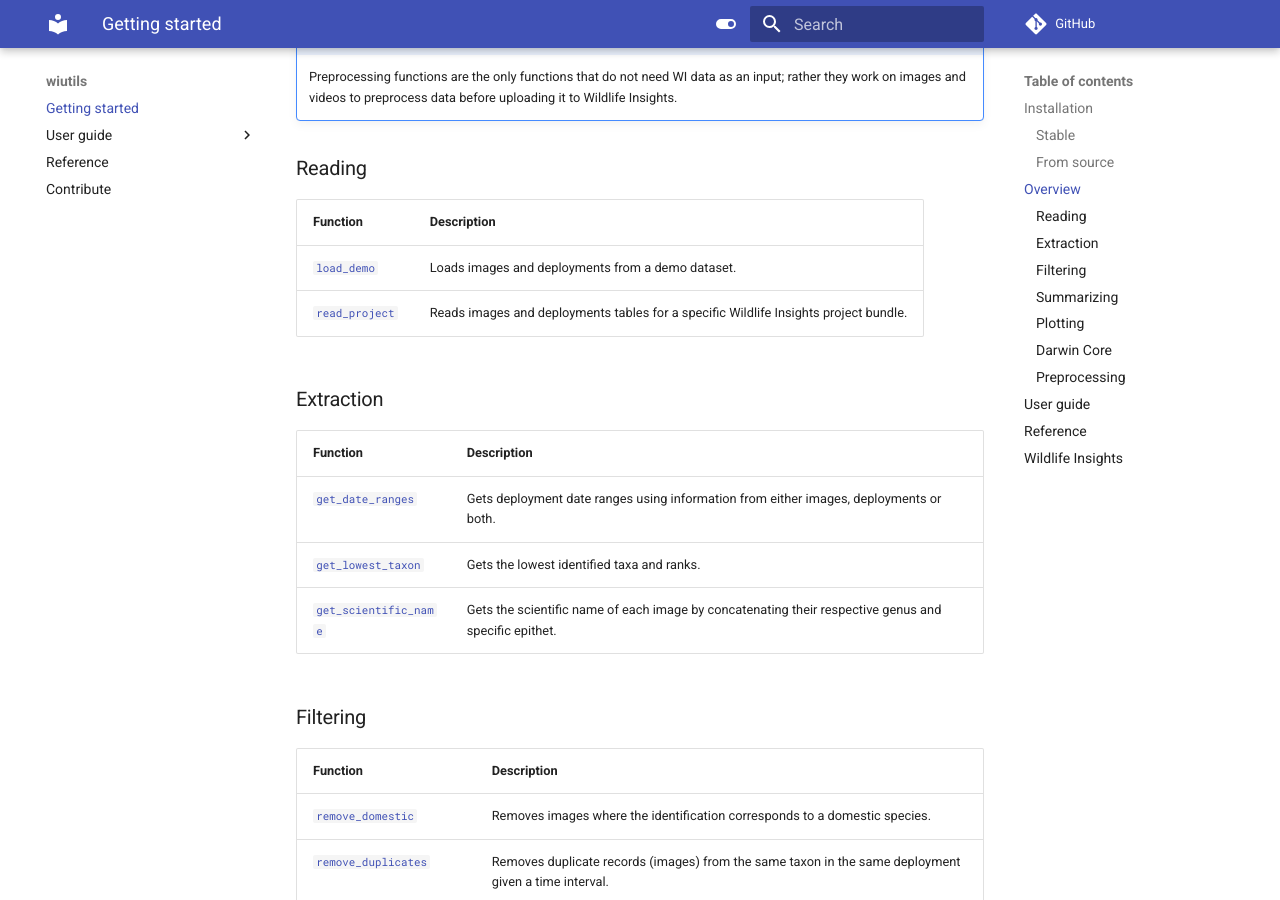
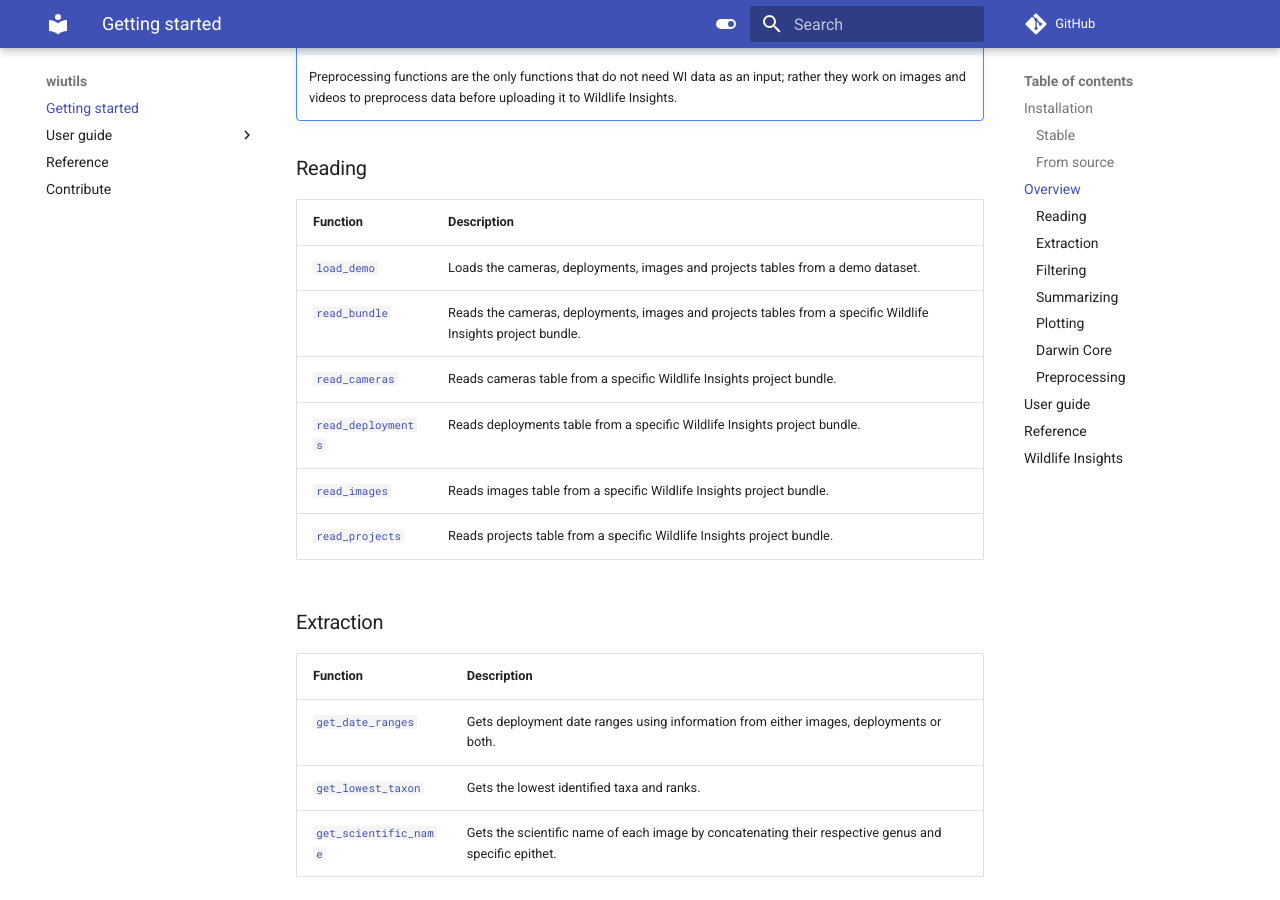
Before and after one commit to PEM-Humboldt/wiutils, an MkDocs documentation site: the page built from docs/index.md, in a window 1280 px wide and 900 px high, scrolled down 1614 px. Built offline with MkDocs 1.6.1 and Material for MkDocs 9.7.7, drawn with Linux system fonts in a browser that asks for light colours; comment, search, counter and statistics services are not loaded.

Commit message:
Add new functions to documentation.

```diff
--- a/docs/index.md
+++ b/docs/index.md
@@ -57,10 +57,14 @@ Functions in `wiutils` can be grouped in seven different categories:
     Preprocessing functions are the only functions that do not need WI data as an input; rather they work on images and videos to preprocess data before uploading it to Wildlife Insights.
 
 ### Reading
-| Function                                                  | Description                                                                          |
-|-----------------------------------------------------------|--------------------------------------------------------------------------------------|
-| [`load_demo`](reference/#wiutils.reading.load_demo)       | Loads images and deployments from a demo dataset.                                    |
-| [`read_project`](reference/#wiutils.reading.read_project) | Reads images and deployments tables for a specific Wildlife Insights project bundle. |
+| Function                                                          | Description                                                                                                  |
+|-------------------------------------------------------------------|--------------------------------------------------------------------------------------------------------------|
+| [`load_demo`](reference/#wiutils.reading.load_demo)               | Loads the cameras, deployments, images and projects tables from a demo dataset.                              |
+| [`read_bundle`](reference/#wiutils.reading.read_bundle)           | Reads the cameras, deployments, images and projects tables from a specific Wildlife Insights project bundle. |
+| [`read_cameras`](reference/#wiutils.reading.read_cameras)         | Reads cameras table from a specific Wildlife Insights project bundle.                                        |
+| [`read_deployments`](reference/#wiutils.reading.read_deployments) | Reads deployments table from a specific Wildlife Insights project bundle.                                    |
+| [`read_images`](reference/#wiutils.reading.read_images)           | Reads images table from a specific Wildlife Insights project bundle.                                         |
+| [`read_projects`](reference/#wiutils.reading.read_projects)       | Reads projects table from a specific Wildlife Insights project bundle.                                       |
 
 ### Extraction
 | Function                                                                   | Description                                                                                          |
```
